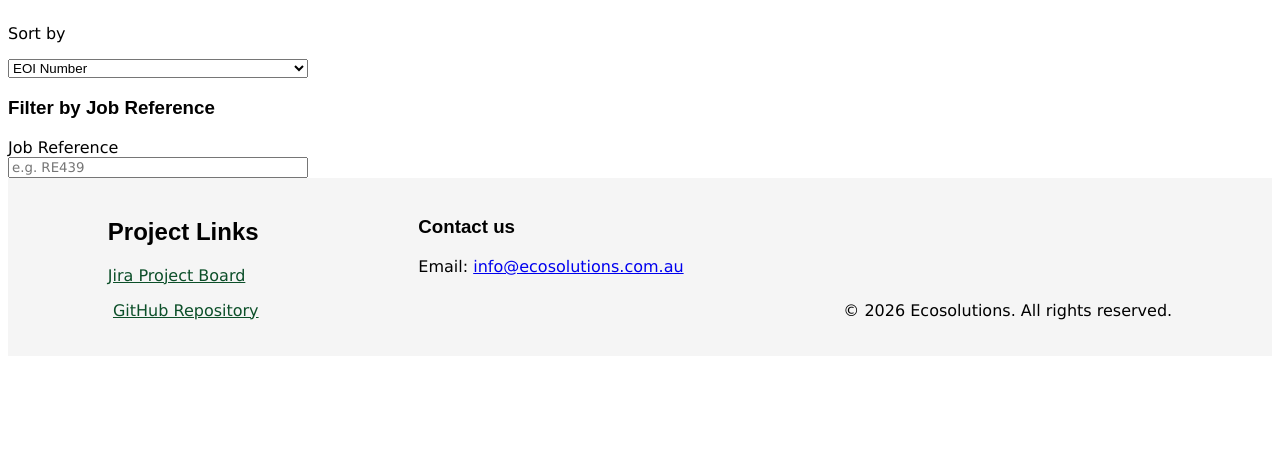
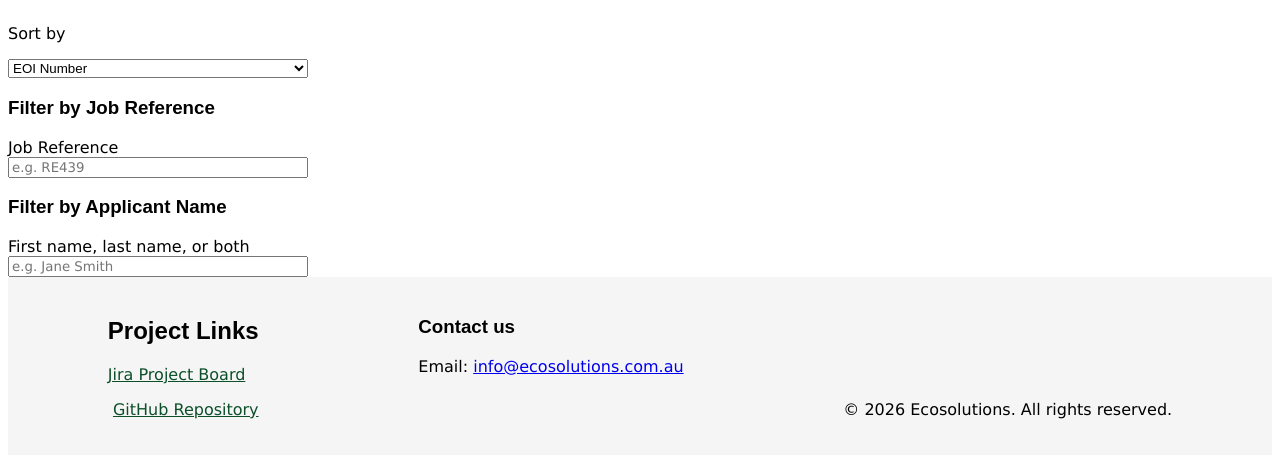
Before and after one commit to 106507468/group-part2, a PHP site: page /manage.php in a window 1280 px wide. Shown: the part 242-700 px from the top of the page. Run offline with PHP 8.4, Linux system fonts and the light colour scheme; the visitor is signed in with stand-in values (Sample User, id 1).

Commit message:
Included filter by name

```diff
--- a/manage.php
+++ b/manage.php
@@ -51,6 +51,14 @@
         <input type="text" id="filter_ref" name="filter_ref" placeholder="e.g. RE439">
     </form>
 
+    <!-- Filter by applicant name -->
+    <h3>Filter by Applicant Name</h3>
+    <form method="get" action="manage.php">
+        <label for="filter_name">First name, last name, or both</label>
+        <input type="text" id="filter_name" name="filter_name" placeholder="e.g. Jane Smith">
+    </form>
+
+
 
 
 
```
